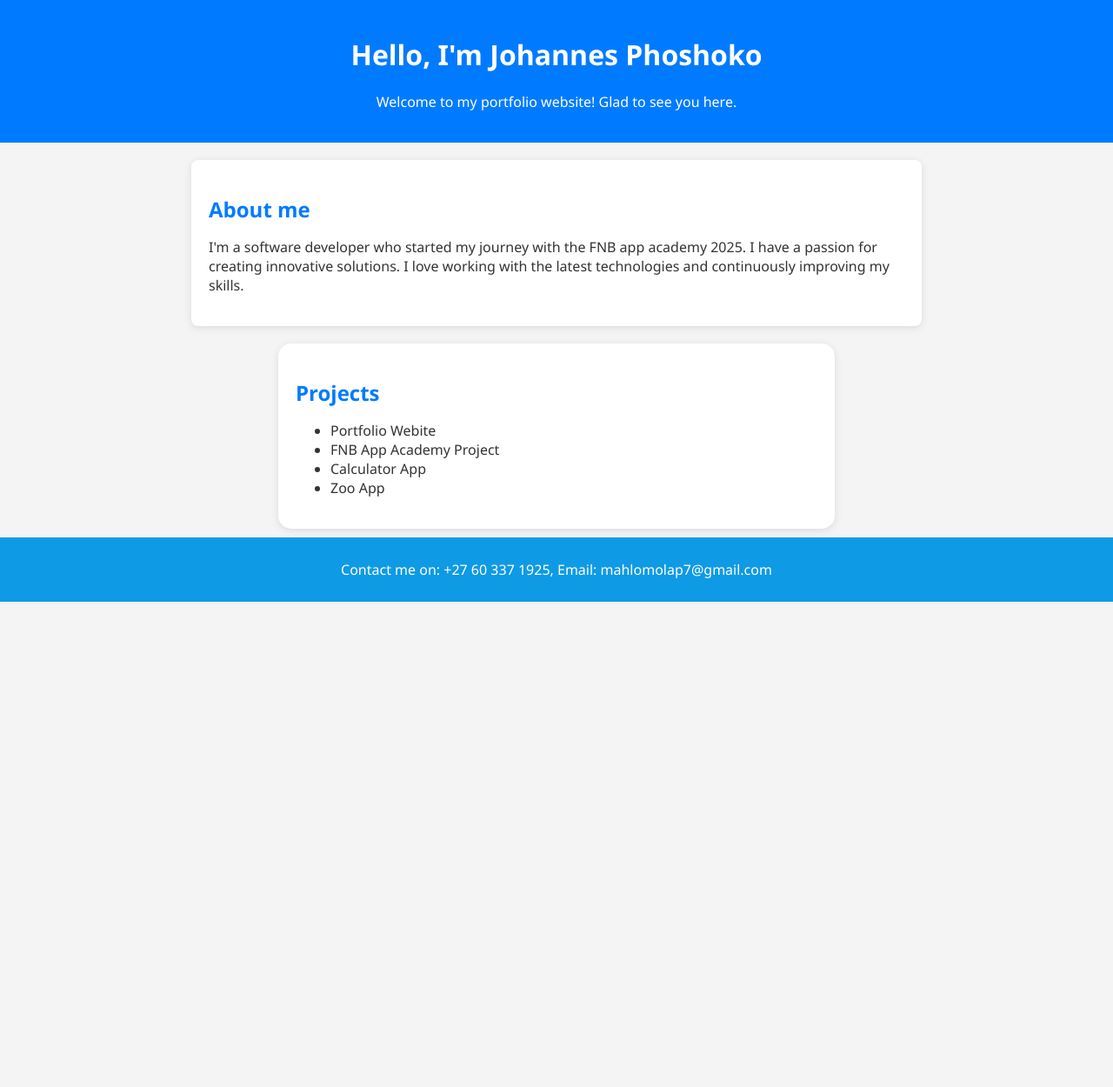
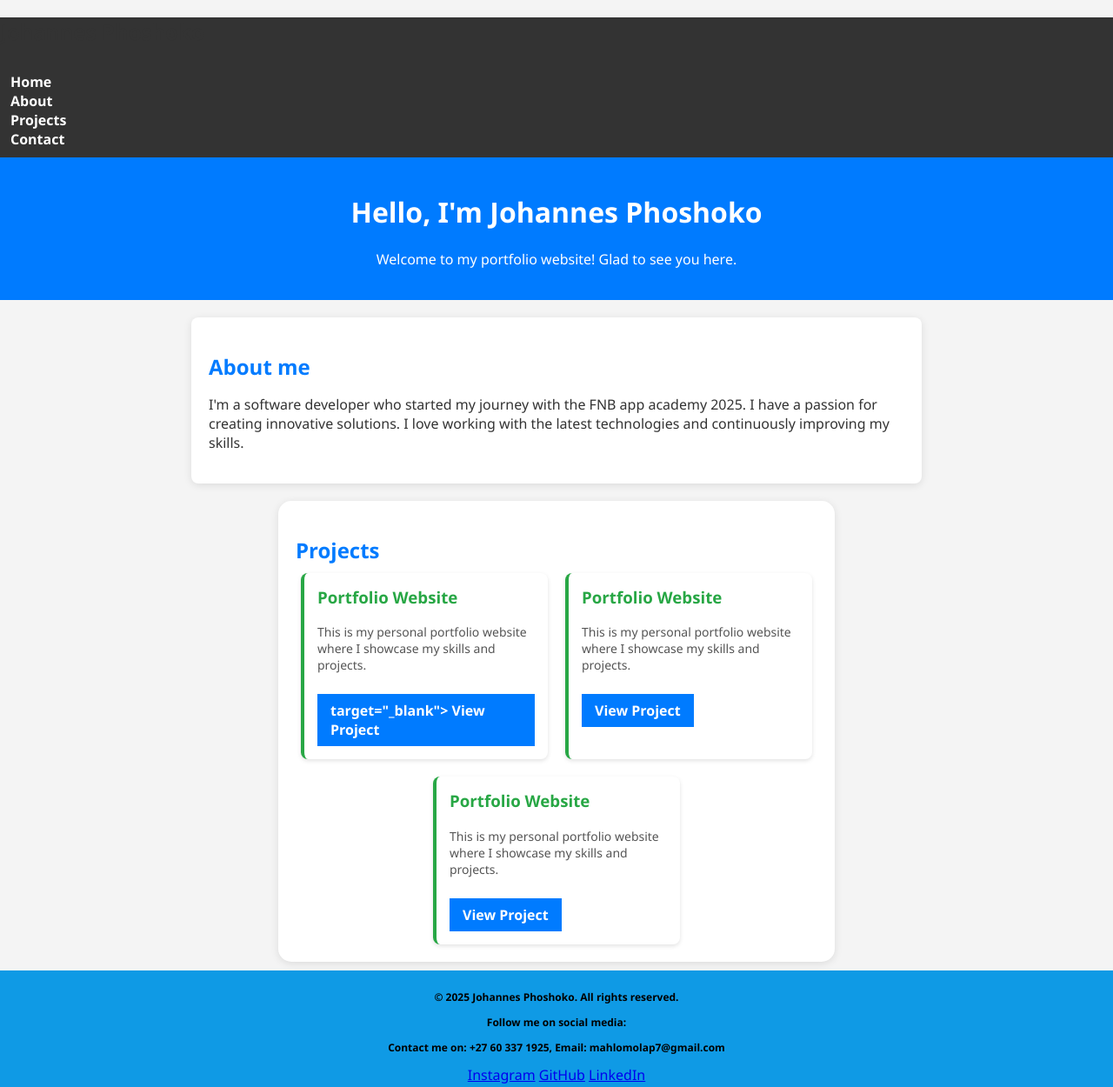
Before and after one commit to mahlomolap7/Portfolio-Website-, a plain HTML site: page index.html in a window 1280 px wide. Shown: the whole page at 87% size. Before the commit the page ends 800 px from the top, so only its background shows below. Drawn offline with Linux system fonts and the light colour scheme.

Commit message:
Updated projects section and added social links

```diff
--- a/index.html
+++ b/index.html
@@ -6,8 +6,21 @@
     <title>Johannes Phoshoko - Portfolio</title>
     <link rel="stylesheet" href="style.css">
 </head>
+
 <body>
-    <header>
+    <nav>
+        <div class="logo">
+            <h1>Johannes Phoshoko</h1>
+        </div>
+        <ul class="navbar">
+            <li><a href="#">Home</a></li>
+            <li><a href="#about">About</a></li>
+            <li><a href="#projects">Projects</a></li>
+            <li><a href="#contact">Contact</a></li>
+        </ul>
+    </nav>
+
+    <header id="top">
         <h1>Hello, I'm Johannes Phoshoko</h1>
         <p>Welcome to my portfolio website! Glad to see you here.</p>
     </header>
@@ -17,18 +30,39 @@
         <p>I'm a software developer who started my journey with the FNB app academy 2025. I have a passion for creating innovative solutions. I love working with the latest technologies and continuously improving my skills.</p>
     </section>
 
-    <section class="projects">
+    <section class="projects" id="projects">
         <h2>Projects</h2>
-        <ul>
-            <li>Portfolio Webite</li>
-            <li>FNB App Academy Project</li>
-            <li>Calculator App</li>
-            <li>Zoo App</li>
-        </ul>
+        <div class="project-list">
+            <div class="project-card">
+                <h3>Portfolio Website</h3>
+                <p>This is my personal portfolio website where I showcase my skills and projects.</p>
+                <a href="https://johannes-phoshoko.netlify.app"> target="_blank">
+                    View Project</a>
+            </div>
+
+            <div class="project-card">
+                <h3>Portfolio Website</h3>
+                <p>This is my personal portfolio website where I showcase my skills and projects.</p>
+                <a href="#">View Project</a>
+        </div>
+
+            <div class="project-card">
+                <h3>Portfolio Website</h3>
+                <p>This is my personal portfolio website where I showcase my skills and projects.</p>
+                <a href="#">View Project</a>
+            </div>
+
     </section>
 
     <footer>
+        <p>© 2025 Johannes Phoshoko. All rights reserved.</p>
+        <p>Follow me on social media:</p>
         <p>Contact me on: +27 60 337 1925, Email: mahlomolap7@gmail.com</p>
+        <div class="social-media">
+            <a href="https://instagram.com/johannes_phoshoko" target="_blank">Instagram</a>
+            <a href="https://githup.com/mahlomolap7" target="_blank">GitHub</a>
+            <a href="https://linkedin.com/in/johannes-phoshoko" target="_blank">LinkedIn</a>
+        </div>
     </footer>
 </body>
 </html>
--- a/style.css
+++ b/style.css
@@ -45,3 +45,98 @@ footer {
     border-radius: 8px;
     box-shadow: 0 2px 10px rgba(0, 0, 0, 0.1);
 }
+
+.social-links > a {
+    margin: 0 10px;
+    color: #007bff;
+    text-decoration: none;
+    font-weight: bold;
+}
+
+.social-links > a:hover {
+    text-decoration: underline;
+    font-size: 20px;
+    color: #000;
+}
+
+footer > p {
+    color:#000;
+    font-size: 12px;
+    font-weight: bold;
+}
+
+/* project list */
+.project-list {
+    display: flex;
+    flex-wrap: wrap;
+    justify-content: center;
+    gap: 20px;
+}
+
+.project-card {
+    background-color: #FFFFFF;
+    border-left: 4px solid #28a745;
+    padding: 15px;
+    border-radius: 8px;
+    width: 250px;
+    box-shadow: 0 2px 5px rgba(0, 0, 0, 0.113);
+    transition: transform 0.2s;
+}
+
+.project-card:hover {
+    transform: translateY(-5px);
+}
+
+.project-card > h3 {
+    margin-top: 0;
+    color: #28a745;
+}
+
+.project-card > p {
+    font-size: 14px;
+    color: #555;
+}
+
+.project-card > a {
+    display: inline-block;
+    margin-top: 10px;
+    color: #FFF;
+    text-decoration: none;
+    font-weight: bold;
+    padding: 8px 15px;
+    background-color: #007bff;
+    transition: background-color 0.2s ease;
+}
+
+.project-card > a:hover {
+    background-color: #0056b3;
+}
+
+nav {
+    background-color: #333;
+    position:sticky;
+    top: 0;
+    z-index: 1000;
+}
+
+.navbar {
+    list-style: none;
+    justify-content: center;
+    padding: 10px 0;
+    margin: 0;
+    gap: 20px;
+}
+
+.navbar > li > a {
+    color:#FFF;
+    text-decoration: none;
+    font-weight: bold;
+    padding: 6px 12px;
+    border-radius: 4px;
+    transition: background-color 0.3s ease;
+}
+
+.navbar > li > a:hover {
+    background-color: #555;
+
+}
```
